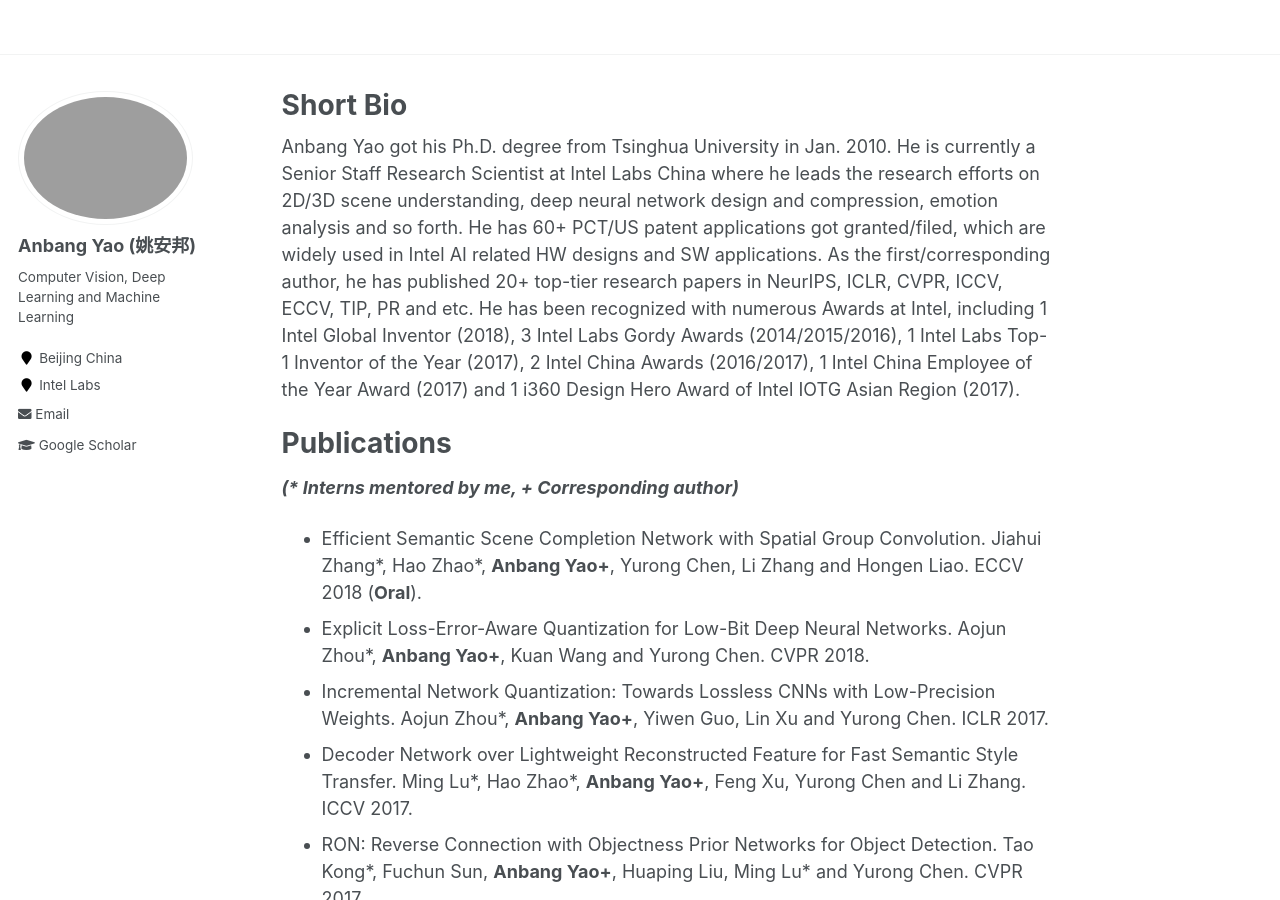
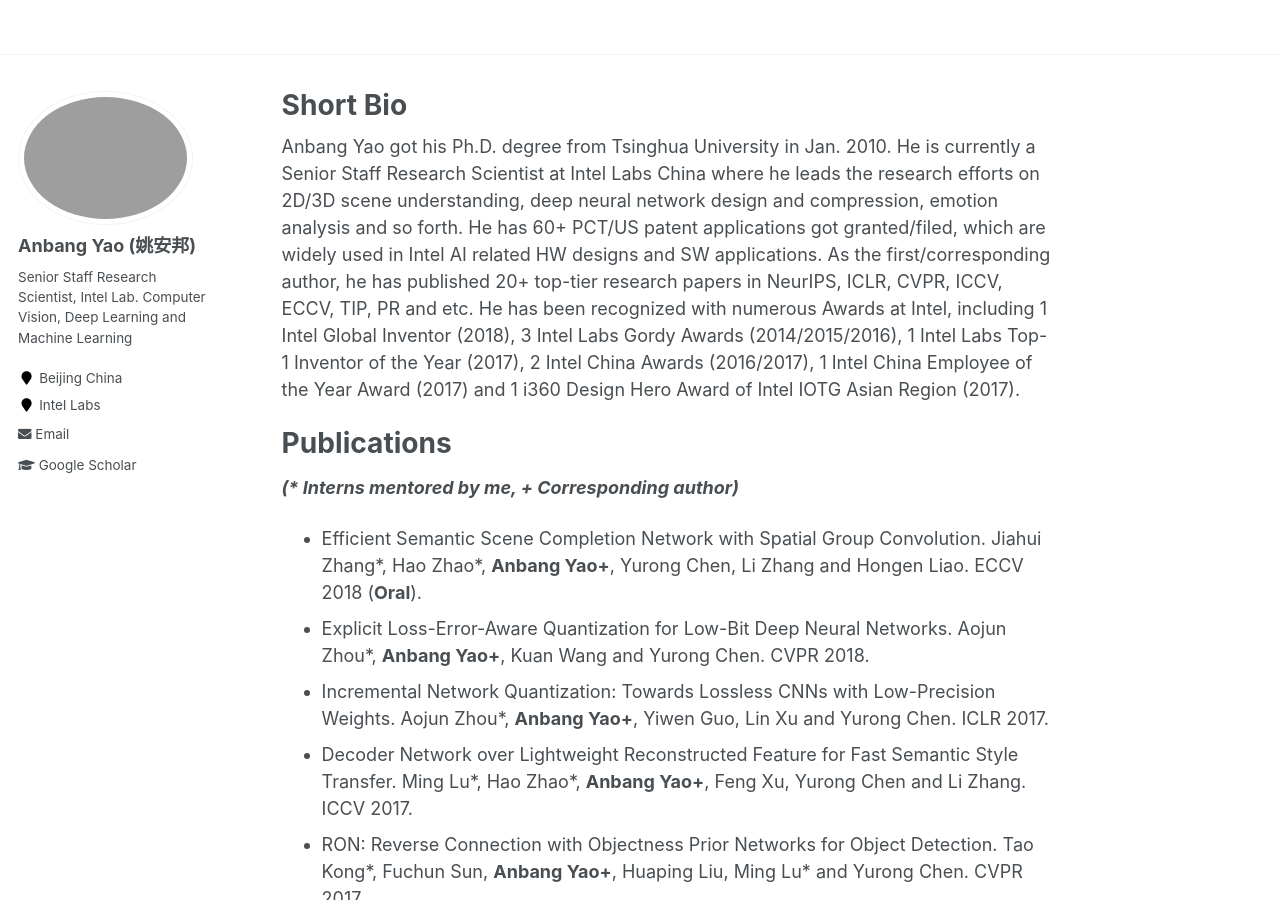
Before and after one commit to YaoAnbang/YaoAnbang.github.io, a Jekyll site: the page built from _pages/about.md, in a window 1280 px wide and 900 px high. Built offline with Jekyll 4.4.1, drawn with Linux system fonts in a browser that asks for light colours.

Commit message:
add employee info

```diff
--- a/_config.yml
+++ b/_config.yml
@@ -82,7 +82,7 @@ analytics:
 author:
   name             : "Anbang Yao (姚安邦)"
   avatar           : "profile.jpg"
-  bio              : "Computer Vision, Deep Learning and Machine Learning"
+  bio              : "Senior Staff Research Scientist, Intel Lab. \n Computer Vision, Deep Learning and Machine Learning"
   location         : "Beijing China"
   employer         : "Intel Labs"
   googlescholar    : "https://scholar.google.com/citations?user=b9hCmPYAAAAJ&hl=en&oi=ao"
```
